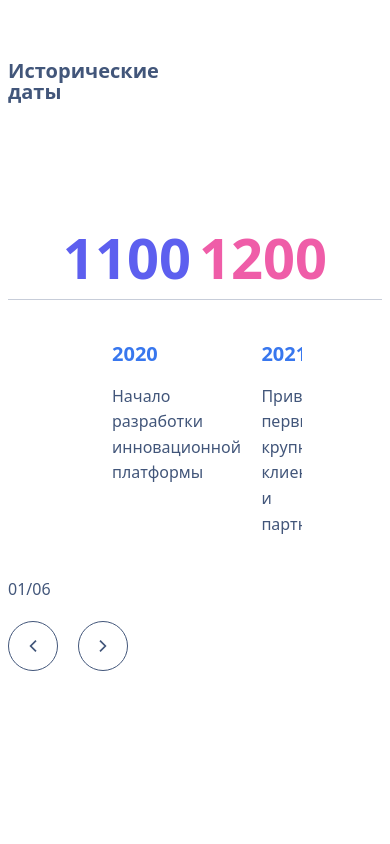
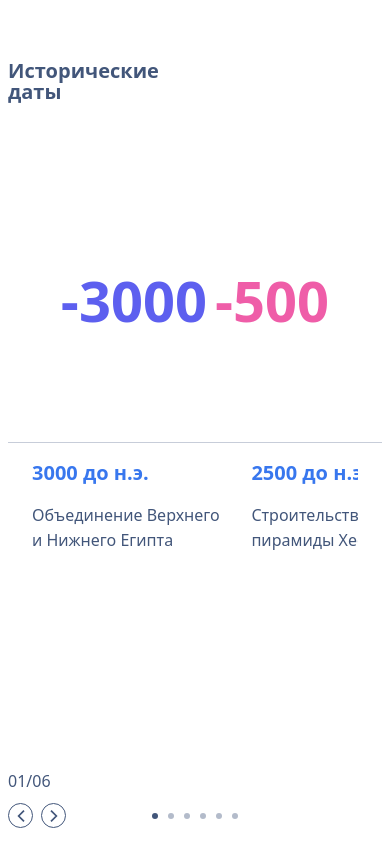
Before and after one commit to FoxyGDFD/beautiful-swiper, a React (Vite) app: page / in a window 390 px wide. Built offline with nearby package versions, Linux system fonts and the light colour scheme.

Commit message:
feat: add bullets for mobiles

```diff
--- a/src/shared/store/useSliderSelector.ts
+++ b/src/shared/store/useSliderSelector.ts
@@ -3,13 +3,14 @@ import { createReactStore } from "@shared/lib/store";
 
 export type SelectSliderButton = {id: number, startYear: number, endYear: number };
 
+// TODO: move to some config
 export const SELECT_SLIDER_BUTTONS : SelectSliderButton[] = [
-  { id: 1, startYear: 1100, endYear: 1200 },
-  { id: 2, startYear: 1200, endYear: 1300 },
-  { id: 3, startYear: 1300, endYear: 1400 },
-  { id: 4, startYear: 1400, endYear: 1500 },
-  { id: 5, startYear: 1500, endYear: 1600 },
-  { id: 6, startYear: 1600, endYear: 1700 }
+  { id: 1, startYear: -3000, endYear: -500 },
+  { id: 2, startYear: -500, endYear: 500 },
+  { id: 3, startYear: 500, endYear: 1400 },
+  { id: 4, startYear: 1400, endYear: 1600 },
+  { id: 5, startYear: 1700, endYear: 1900 },
+  { id: 6, startYear: 1900, endYear: 2020 }
 ];
 
 const list = new LinkedList<SelectSliderButton>();
--- /dev/null
+++ b/src/widgets/timeline/ui/BulletNavigation.module.scss
@@ -0,0 +1,14 @@
+@use '@shared/styles/variables';
+
+.bullet {
+  background: variables.$black-blue;
+  opacity: 0.4;
+  width: 0.375rem;
+  height: 0.375rem;
+
+  border-radius: 1rem;
+
+  &.active {
+    opacity: 1;
+  }
+}
--- /dev/null
+++ b/src/widgets/timeline/ui/BulletNavigation.tsx
@@ -0,0 +1,26 @@
+import { useSliderSelector, type SelectSliderButton } from "@shared/store/useSliderSelector";
+import type { TimelineCircleProps } from "./TimelineCircle";
+import styles from './BulletNavigation.module.scss';
+import clsx from "clsx";
+
+
+export const BulletNavigation = ({ buttons, className }: TimelineCircleProps & { className?: string }) => {
+  const { currentIndex, dispatch } = useSliderSelector();
+  const handleButtonClick = (button: SelectSliderButton) => {
+    dispatch({ type: 'SET_CURRENT', payload: button });
+  };
+
+
+  return <div className={clsx("d-flex gap-1", className)}>
+        {buttons.map((button, index) => (
+            <button
+              key={button.id}
+              className={clsx(styles.bullet, currentIndex === index && styles.active)}
+              onClick={() => handleButtonClick(button)}
+              title={button.id.toString()}
+            >
+            </button>
+          )
+        )}
+      </div>
+}
--- a/src/widgets/timeline/ui/Slider.module.scss
+++ b/src/widgets/timeline/ui/Slider.module.scss
@@ -16,6 +16,10 @@
 
   @include mixins.respond-to-max(md) {
     border-top: 1px solid variables.$gray-400;
+    flex-grow: 1;
+  }
+  @include mixins.respond-to-max(sm) {
+    display: block;
   }
 }
 
@@ -67,16 +71,15 @@
 
 @include mixins.respond-to-max(md) {
   .sliderContainer {
-    padding: 0 2rem;
     order: 1;
   }
 
   .card {
-    padding: 1.5rem;
+    padding: 0;
   }
 
   .title {
-    font-size: 1.125rem;
+    font-size: 0.875rem;
   }
 }
 
--- a/src/widgets/timeline/ui/Timeline.module.scss
+++ b/src/widgets/timeline/ui/Timeline.module.scss
@@ -110,15 +110,48 @@
   }
 }
 
+
+
+.navigation {
+  margin-bottom: 3.125rem;
+  @include mixins.respond-to-max(md) {
+    order: 1000;
+    margin-bottom: 1rem;
+  }
+
+
+  .mobileController {
+    display: none;
+    @include mixins.respond-to-max(md) {
+      display: flex;
+      gap: 0.625rem;
+
+      justify-self: center;
+    }
+  }
+
   .counter {
     color: variables.$black-blue;
     margin-bottom: 1.25rem;
+
+    @include mixins.respond-to-max(sm) {
+      margin-bottom: 0.625rem;
+    }
   }
 
+  .navigationElements {
+    display: grid;
+    grid-template-columns: repeat(3, 1fr);
+    justify-items: start;
+    align-items: center;
+  }
 
-.navigation {
-  @include mixins.respond-to-max(md) {
-    order: 1000;
+  .buttonContainer {
+    display: flex;
+    gap: 5rem;
+
+    @include mixins.respond-to-max(sm) {
+      gap: 0.5rem;
     }
 
     .controller {
@@ -127,5 +160,11 @@
       .icon {
         height: 0.75rem;
       }
+
+      @include mixins.respond-to-max(sm) {
+        height: 1.5625rem;
+        width: 1.5625rem;
       }
     }
+  }
+}
--- a/src/widgets/timeline/ui/Timeline.tsx
+++ b/src/widgets/timeline/ui/Timeline.tsx
@@ -6,54 +6,73 @@ import { Button } from '@shared/ui';
 import ArrowBack from '../assets/arrow-left.svg?react';
 import ArrowForward from '../assets/arrow-right.svg?react';
 import { TimelineSlider } from './Slider';
+import { BulletNavigation } from './BulletNavigation';
 
 export interface TimelineEvent {
   title: string | number;
   description: string;
 }
+// TODO: move to some config
+const timelines: TimelineEvent[][] = [
+  // Строка 1: Древняя история
+  [
+    { title: "3000 до н.э.", description: "Объединение Верхнего и Нижнего Египта" },
+    { title: "2500 до н.э.", description: "Строительство пирамиды Хеопса" },
+    { title: "2000 до н.э.", description: "Расцвет цивилизации долины Инда" },
+    { title: "1500 до н.э.", description: "Правление династии Шан в Китае" },
+    { title: "1000 до н.э.", description: "Основание Карфагена" },
+    { title: "500 до н.э.", description: "Расцвет Афинской демократии" }
+  ],
 
+  // Строка 2: Античность
+  [
+    { title: "336 до н.э.", description: "Александр Македонский становится царём" },
+    { title: "264 до н.э.", description: "Начало Первой Пунической войны" },
+    { title: "44 до н.э.", description: "Убийство Юлия Цезаря" },
+    { title: "27 до н.э.", description: "Основание Римской империи" },
+    { title: "79 н.э.", description: "Извержение Везувия, гибель Помпеи" },
+    { title: "395 н.э.", description: "Раздел Римской империи на Западную и Восточную" }
+  ],
 
-const events: TimelineEvent[] = [
-  {
-    title: 2020,
-    description: "Начало разработки инновационной платформы"
-  },
-  {
-    title: 2021,
-    description: "Привлечение первых крупных клиентов и партнеров"
-  },
-  {
-    title: 2020,
-    description: "Начало разработки инновационной платформы"
-  },
-  {
-    title: 2021,
-    description: "Привлечение первых крупных клиентов и партнеров"
-  },
-  {
-    title: 2020,
-    description: "Начало разработки инновационной платформы"
-  },
-  {
-    title: 2021,
-    description: "Привлечение первых крупных клиентов и партнеров"
-  },
-  {
-    title: 2020,
-    description: "Начало разработки инновационной платформы"
-  },
-  {
-    title: 2021,
-    description: "Привлечение первых крупных клиентов и партнеров"
-  },
-  {
-    title: 2020,
-    description: "Начало разработки инновационной платформы"
-  },
-  {
-    title: 2021,
-    description: "Привлечение первых крупных клиентов и партнеров"
-  },
+  // Строка 3: Средневековье
+  [
+    { title: "476", description: "Падение Западной Римской империи" },
+    { title: "800", description: "Коронация Карла Великого" },
+    { title: "1066", description: "Нормандское завоевание Англии" },
+    { title: "1096", description: "Начало Крестовых походов" },
+    { title: "1347", description: "Начало эпидемии Чёрной смерти" },
+    { title: "1453", description: "Падение Константинополя" }
+  ],
+
+  // Строка 4: Новое время
+  [
+    { title: "1492", description: "Открытие Америки Колумбом" },
+    { title: "1517", description: "Начало Реформации" },
+    { title: "1588", description: "Разгром Непобедимой армады" },
+    { title: "1648", description: "Вестфальский мир" },
+    { title: "1789", description: "Великая французская революция" },
+    { title: "1815", description: "Венский конгресс" }
+  ],
+
+  // Строка 5: XIX век
+  [
+    { title: "1848", description: "Весна народов в Европе" },
+    { title: "1861", description: "Отмена крепостного права в России" },
+    { title: "1871", description: "Объединение Германии" },
+    { title: "1885", description: "Изобретение автомобиля Бенцем" },
+    { title: "1896", description: "Первые современные Олимпийские игры" },
+    { title: "1898", description: "Испано-американская война" }
+  ],
+
+  // Строка 6: XX-XXI век
+  [
+    { title: "1914", description: "Начало Первой мировой войны" },
+    { title: "1945", description: "Окончание Второй мировой войны" },
+    { title: "1969", description: "Первый человек на Луне" },
+    { title: "1991", description: "Распад СССР" },
+    { title: "2001", description: "Теракты 11 сентября" },
+    { title: "2020", description: "Пандемия COVID-19" }
+  ]
 ];
 
 
@@ -66,12 +85,15 @@ export const Timeline = () => {
       <TimelineCircle buttons={SELECT_SLIDER_BUTTONS}/>
       <div className={styles.navigation}>
         <p className={styles.counter}>{toTwoDigitString(currentIndex+1)}/{toTwoDigitString(total)}</p>
-        <div className='d-flex gap-5'>
-          <Button className={styles.controller} onClick={() => dispatch({ type: 'PREV'})}><ArrowBack className={styles.icon} /></Button>
-          <Button className={styles.controller} onClick={() => dispatch({ type: 'NEXT'})}><ArrowForward className={styles.icon} /></Button>
+        <div className={styles.navigationElements}>
+          <div className={styles.buttonContainer}>
+            <Button className={styles.controller} onClick={() => dispatch({ type: 'PREV'})}><ArrowBack className={styles.icon} /></Button>
+            <Button className={styles.controller} onClick={() => dispatch({ type: 'NEXT'})}><ArrowForward className={styles.icon} /></Button>
+          </div>
+           <BulletNavigation buttons={SELECT_SLIDER_BUTTONS} className={styles.mobileController} />
         </div>
       </div>
-      <TimelineSlider events={events} activeIndex={0}  />
+      <TimelineSlider events={timelines[currentIndex]} activeIndex={0}  />
     </div>
   );
 };
--- a/src/widgets/timeline/ui/TimelineCircle.module.scss
+++ b/src/widgets/timeline/ui/TimelineCircle.module.scss
@@ -5,6 +5,10 @@
 .container {
   @include mixins.flex-center;
   position: relative;
+
+  @include mixins.respond-to-max(md) {
+    flex-grow: 1;
+  }
 }
 
 .digits {
@@ -28,7 +32,7 @@
   }
 
   @include mixins.respond-to-max(md) {
-    margin-top: 56px;
+    margin-top: 0;
     position: static;
     transform: none;
     gap: 0.5rem;
--- a/src/widgets/timeline/ui/TimelineCircle.tsx
+++ b/src/widgets/timeline/ui/TimelineCircle.tsx
@@ -4,7 +4,7 @@ import { useState, useEffect, useRef } from 'react';
 import clsx from 'clsx';
 import { useNumberAnimation } from '@shared/hooks/useNumberAnimation';
 
-type TimelineCircleProps = {
+export type TimelineCircleProps = {
   buttons: SelectSliderButton[];
 };
 
@@ -65,7 +65,7 @@ export const TimelineCircle = ({ buttons }: TimelineCircleProps) => {
           return (
             <button
               key={button.id}
-              className={clsx(styles.button, currentItem?.id === button.id && styles.active)}
+              className={clsx(styles.button, currentIndex === index && styles.active)}
               style={{
                 '--angle': `${angle}deg`,
                 '--index': index,
```
Lines whose indentation alone changed are shown as unchanged.
